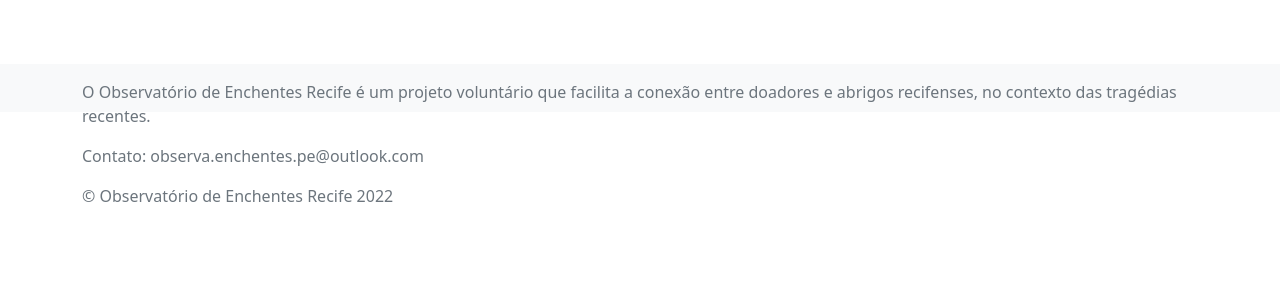
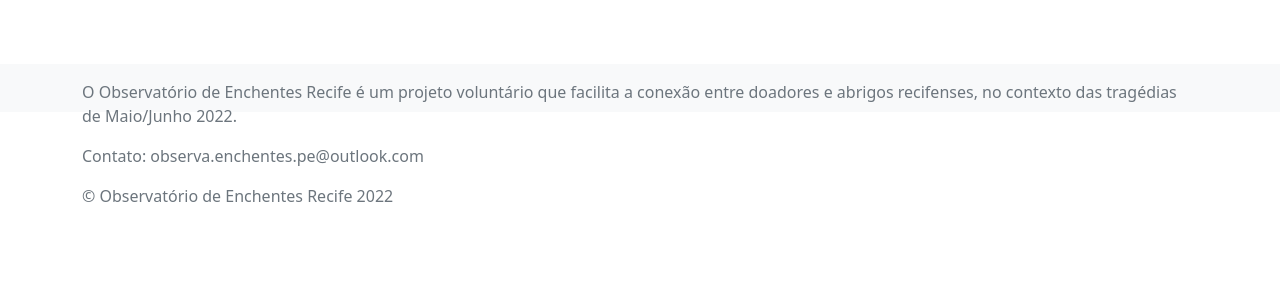
Before and after one commit to oriapierre/enchentes-pe, a Flask app: page /ajude in a window 1280 px wide. Shown: the part 290-590 px from the top of the page. Run offline with Flask 2, Linux system fonts and the light colour scheme; some libraries are stand-ins or nearby versions.

Commit message:
Update layout.html

```diff
--- a/templates/layout.html
+++ b/templates/layout.html
@@ -51,7 +51,7 @@
         <footer class="footer mt-auto py-3 bg-light" id = "footer1">
             <div class="container">
                 <span class="text-muted">
-                    O Observatório de Enchentes Recife é um projeto voluntário que facilita a conexão entre doadores e abrigos recifenses, no contexto das tragédias recentes.
+                    O Observatório de Enchentes Recife é um projeto voluntário que facilita a conexão entre doadores e abrigos recifenses, no contexto das tragédias de Maio/Junho 2022.
                 </span>
                 <p></p>
               <span class="text-muted">Contato: observa.enchentes.pe@outlook.com </span>
```
